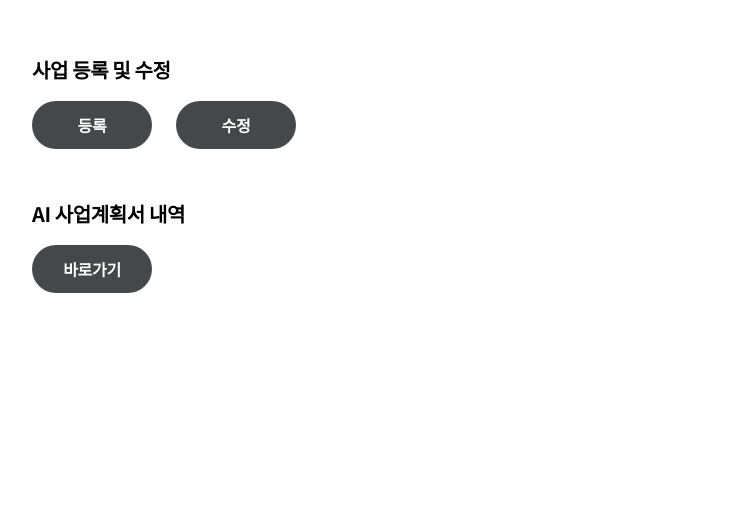
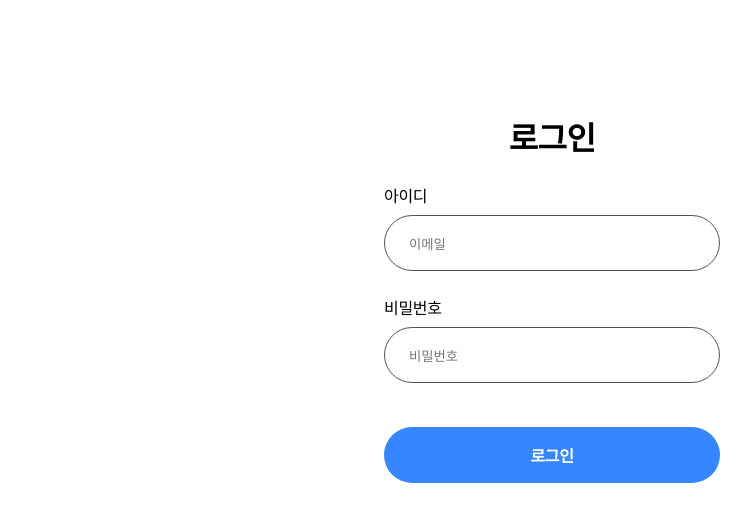
Before and after one commit to naya-h2/Bridge, a React (Create React App) app: page /admin in a window 1280 px wide. Shown: the part 155-676 px from the top of the page, without its empty margins (88-839 px from the left). Built offline with nearby package versions, Linux system fonts and the light colour scheme.

Commit message:
✨ feat: admin 페이지 초기 화면 로그인으로 재설정

```diff
--- a/src/components/admin/AiList.jsx
+++ b/src/components/admin/AiList.jsx
@@ -9,7 +9,6 @@ import { Link } from 'react-router-dom';
 const SIZE = 10;
 
 function AiList() {
-  const { setIsLogin } = useStore((state) => ({ setIsLogin: state.setIsLogin }));
   const [dataList, setDataList] = useState([]);
 
   const { data, fetchNextPage, isLoading } = useInfiniteQuery({
--- a/src/components/admin/LoginForm.jsx
+++ b/src/components/admin/LoginForm.jsx
@@ -14,7 +14,7 @@ function LoginForm() {
   };
 
   return (
-    <Container>
+    <Container onSubmit={handleLoginClick}>
       <Heading>로그인</Heading>
       <Label>
         아이디
@@ -24,7 +24,7 @@ function LoginForm() {
         비밀번호
         <Input placeholder="비밀번호" {...register('admin_pw')} />
       </Label>
-      <Button onClick={handleLoginClick}>로그인</Button>
+      <Button>로그인</Button>
     </Container>
   );
 }
--- a/src/stores/adminSlice.js
+++ b/src/stores/adminSlice.js
@@ -1,4 +1,4 @@
 export const createAdminSlice = (set) => ({
-  isLogin: 'main',
+  isLogin: '',
   setIsLogin: (login) => set((state) => ({ ...state, isLogin: login })),
 });
```
